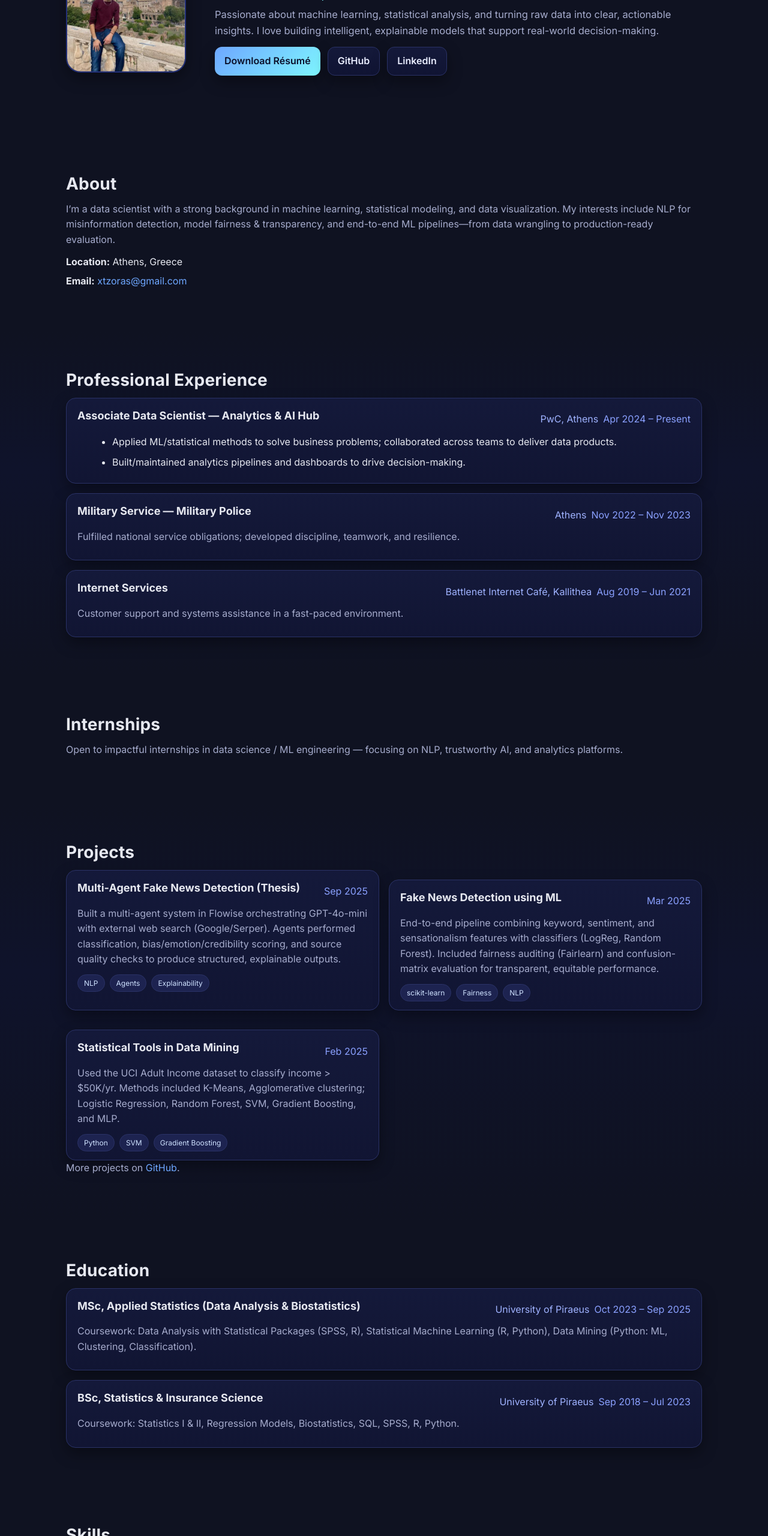
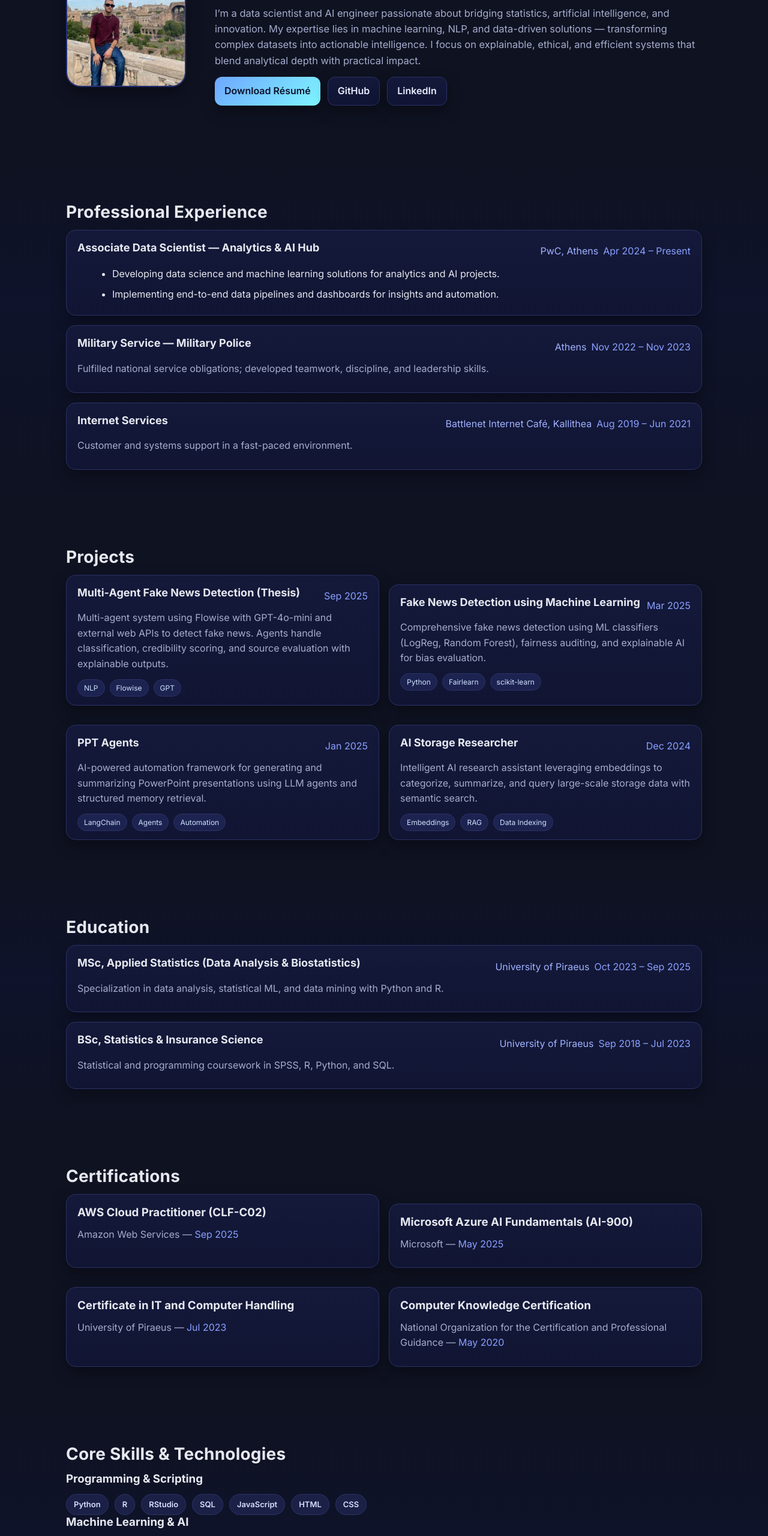
Before and after one commit to CHRISTOSTZORAS/CHRISTOSTZORAS.github.io, a plain HTML site: page index.html in a window 1280 px wide. Shown: the part 240-2800 px from the top of the page at 60% size. Drawn offline with Linux system fonts and the light colour scheme.

Commit message:
added certs

```diff
--- a/index.html
+++ b/index.html
@@ -3,27 +3,25 @@
 <head>
   <meta charset="utf-8" />
   <meta name="viewport" content="width=device-width, initial-scale=1" />
-  <title>Christos Tzoras | Data Scientist</title>
-  <meta name="description" content="Portfolio of Christos Tzoras — Data Scientist based in Athens, Greece." />
-  <link rel="preconnect" href="https://fonts.gstatic.com" crossorigin>
+  <title>Christos Tzoras | Data Scientist & AI Engineer</title>
+  <meta name="description" content="Portfolio of Christos Tzoras — Data Scientist, AI Engineer, and Machine Learning Engineer based in Athens, Greece." />
+  <link rel="icon" type="image/png" href="assets/favicon.png">
   <link href="https://fonts.googleapis.com/css2?family=Inter:wght@400;500;600;700&display=swap" rel="stylesheet">
   <link rel="stylesheet" href="style.css" />
 </head>
 <body>
 
-  <!-- ===== Sticky Navigation ===== -->
+  <!-- ===== Navigation ===== -->
   <header class="site-header">
     <nav class="nav container">
       <a class="brand" href="#top">CT</a>
-      <button class="nav-toggle" aria-label="Toggle navigation" onclick="document.body.classList.toggle('nav-open')">
-        ☰
-      </button>
+      <button class="nav-toggle" aria-label="Toggle navigation" onclick="document.body.classList.toggle('nav-open')">☰</button>
       <ul class="nav-menu">
         <li><a href="#about">About</a></li>
-        <li><a href="#experience">Professional Experience</a></li>
-        <li><a href="#internships">Internships</a></li>
+        <li><a href="#experience">Experience</a></li>
         <li><a href="#projects">Projects</a></li>
         <li><a href="#education">Education</a></li>
+        <li><a href="#certifications">Certifications</a></li>
         <li><a href="#skills">Skills</a></li>
         <li><a href="#contact">Contact</a></li>
       </ul>
@@ -34,43 +32,27 @@
   <section id="top" class="hero">
     <div class="container hero-grid">
       <div class="hero-media">
-        <!-- Replace the src with your real photo filename (in the same folder or /assets) -->
-        <img src="assets/christos.jpg" alt="Photo of Christos Tzoras" class="avatar">
+        <img src="assets/christos.jpg" alt="Christos Tzoras" class="avatar">
       </div>
       <div class="hero-copy">
         <h1>Christos Tzoras</h1>
-        <p class="subtitle">Data Scientist • Athens, Greece</p>
+        <p class="subtitle">Data Scientist · AI Engineer · Machine Learning Engineer</p>
         <p class="lead">
-          Passionate about machine learning, statistical analysis, and turning raw data into clear, actionable insights.
-          I love building intelligent, explainable models that support real-world decision-making.
+          I’m a data scientist and AI engineer passionate about bridging statistics, artificial intelligence,
+          and innovation. My expertise lies in machine learning, NLP, and data-driven solutions — transforming
+          complex datasets into actionable intelligence. I focus on explainable, ethical, and efficient systems
+          that blend analytical depth with practical impact.
         </p>
         <div class="hero-actions">
-          <!-- Put your actual PDF filename here (same folder): e.g., christos-tzoras-cv.pdf -->
           <a class="btn primary" href="christos-tzoras-cv.pdf" download>Download Résumé</a>
-          <a class="btn" href="https://github.com/CHRISTOSTZORAS" target="_blank" rel="noopener">GitHub</a>
-          <a class="btn" href="https://www.linkedin.com/in/christos-tzoras" target="_blank" rel="noopener">LinkedIn</a>
+          <a class="btn" href="https://github.com/CHRISTOSTZORAS" target="_blank">GitHub</a>
+          <a class="btn" href="https://www.linkedin.com/in/christos-tzoras" target="_blank">LinkedIn</a>
         </div>
       </div>
     </div>
   </section>
 
-  <!-- ===== About ===== -->
-  <section id="about" class="section">
-    <div class="container">
-      <h2>About</h2>
-      <p>
-        I’m a data scientist with a strong background in machine learning, statistical modeling, and data visualization.
-        My interests include NLP for misinformation detection, model fairness & transparency, and end-to-end ML pipelines—from
-        data wrangling to production-ready evaluation.
-      </p>
-      <ul class="meta">
-        <li><strong>Location:</strong> Athens, Greece</li>
-        <li><strong>Email:</strong> <a href="mailto:xtzoras@gmail.com">xtzoras@gmail.com</a></li>
-      </ul>
-    </div>
-  </section>
-
-  <!-- ===== Professional Experience ===== -->
+  <!-- ===== Experience ===== -->
   <section id="experience" class="section alt">
     <div class="container">
       <h2>Professional Experience</h2>
@@ -82,8 +64,8 @@
           <span class="date">Apr 2024 – Present</span>
         </header>
         <ul class="card-list">
-          <li>Applied ML/statistical methods to solve business problems; collaborated across teams to deliver data products.</li>
-          <li>Built/maintained analytics pipelines and dashboards to drive decision-making.</li>
+          <li>Developing data science and machine learning solutions for analytics and AI projects.</li>
+          <li>Implementing end-to-end data pipelines and dashboards for insights and automation.</li>
         </ul>
       </article>
 
@@ -93,7 +75,7 @@
           <span class="place">Athens</span>
           <span class="date">Nov 2022 – Nov 2023</span>
         </header>
-        <p class="card-note">Fulfilled national service obligations; developed discipline, teamwork, and resilience.</p>
+        <p class="card-note">Fulfilled national service obligations; developed teamwork, discipline, and leadership skills.</p>
       </article>
 
       <article class="card">
@@ -102,21 +84,13 @@
           <span class="place">Battlenet Internet Café, Kallithea</span>
           <span class="date">Aug 2019 – Jun 2021</span>
         </header>
-        <p class="card-note">Customer support and systems assistance in a fast-paced environment.</p>
+        <p class="card-note">Customer and systems support in a fast-paced environment.</p>
       </article>
     </div>
   </section>
 
-  <!-- ===== Internships ===== -->
-  <section id="internships" class="section">
-    <div class="container">
-      <h2>Internships</h2>
-      <p>Open to impactful internships in data science / ML engineering — focusing on NLP, trustworthy AI, and analytics platforms.</p>
-    </div>
-  </section>
-
   <!-- ===== Projects ===== -->
-  <section id="projects" class="section alt">
+  <section id="projects" class="section">
     <div class="container">
       <h2>Projects</h2>
       <div class="grid-2">
@@ -126,53 +100,53 @@
             <span class="date">Sep 2025</span>
           </header>
           <p>
-            Built a multi-agent system in Flowise orchestrating GPT-4o-mini with external web search (Google/Serper).
-            Agents performed classification, bias/emotion/credibility scoring, and source quality checks to produce
-            structured, explainable outputs.
+            Multi-agent system using Flowise with GPT-4o-mini and external web APIs to detect fake news.
+            Agents handle classification, credibility scoring, and source evaluation with explainable outputs.
           </p>
-          <div class="tags">
-            <span class="tag">NLP</span><span class="tag">Agents</span><span class="tag">Explainability</span>
-          </div>
+          <div class="tags"><span class="tag">NLP</span><span class="tag">Flowise</span><span class="tag">GPT</span></div>
         </article>
 
         <article class="card">
           <header class="card-head">
-            <h3>Fake News Detection using ML</h3>
+            <h3>Fake News Detection using Machine Learning</h3>
             <span class="date">Mar 2025</span>
           </header>
           <p>
-            End-to-end pipeline combining keyword, sentiment, and sensationalism features with classifiers
-            (LogReg, Random Forest). Included fairness auditing (Fairlearn) and confusion-matrix evaluation for
-            transparent, equitable performance.
+            Comprehensive fake news detection using ML classifiers (LogReg, Random Forest), fairness auditing,
+            and explainable AI for bias evaluation.
           </p>
-          <div class="tags">
-            <span class="tag">scikit-learn</span><span class="tag">Fairness</span><span class="tag">NLP</span>
-          </div>
+          <div class="tags"><span class="tag">Python</span><span class="tag">Fairlearn</span><span class="tag">scikit-learn</span></div>
         </article>
 
         <article class="card">
           <header class="card-head">
-            <h3>Statistical Tools in Data Mining</h3>
-            <span class="date">Feb 2025</span>
+            <h3>PPT Agents</h3>
+            <span class="date">Jan 2025</span>
           </header>
           <p>
-            Used the UCI Adult Income dataset to classify income &gt; $50K/yr. Methods included K-Means, Agglomerative
-            clustering; Logistic Regression, Random Forest, SVM, Gradient Boosting, and MLP.
+            AI-powered automation framework for generating and summarizing PowerPoint presentations
+            using LLM agents and structured memory retrieval.
           </p>
-          <div class="tags">
-            <span class="tag">Python</span><span class="tag">SVM</span><span class="tag">Gradient Boosting</span>
-          </div>
+          <div class="tags"><span class="tag">LangChain</span><span class="tag">Agents</span><span class="tag">Automation</span></div>
+        </article>
+
+        <article class="card">
+          <header class="card-head">
+            <h3>AI Storage Researcher</h3>
+            <span class="date">Dec 2024</span>
+          </header>
+          <p>
+            Intelligent AI research assistant leveraging embeddings to categorize, summarize,
+            and query large-scale storage data with semantic search.
+          </p>
+          <div class="tags"><span class="tag">Embeddings</span><span class="tag">RAG</span><span class="tag">Data Indexing</span></div>
         </article>
       </div>
-
-      <p class="more">
-        More projects on <a href="https://github.com/CHRISTOSTZORAS" target="_blank" rel="noopener">GitHub</a>.
-      </p>
     </div>
   </section>
 
   <!-- ===== Education ===== -->
-  <section id="education" class="section">
+  <section id="education" class="section alt">
     <div class="container">
       <h2>Education</h2>
 
@@ -182,10 +156,7 @@
           <span class="place">University of Piraeus</span>
           <span class="date">Oct 2023 – Sep 2025</span>
         </header>
-        <p class="card-note">
-          Coursework: Data Analysis with Statistical Packages (SPSS, R), Statistical Machine Learning (R, Python),
-          Data Mining (Python: ML, Clustering, Classification).
-        </p>
+        <p>Specialization in data analysis, statistical ML, and data mining with Python and R.</p>
       </article>
 
       <article class="card">
@@ -194,62 +165,106 @@
           <span class="place">University of Piraeus</span>
           <span class="date">Sep 2018 – Jul 2023</span>
         </header>
-        <p class="card-note">
-          Coursework: Statistics I &amp; II, Regression Models, Biostatistics, SQL, SPSS, R, Python.
-        </p>
+        <p>Statistical and programming coursework in SPSS, R, Python, and SQL.</p>
       </article>
     </div>
   </section>
 
+  <!-- ===== Certifications ===== -->
+  <section id="certifications" class="section">
+    <div class="container">
+      <h2>Certifications</h2>
+
+      <div class="grid-2">
+        <article class="card">
+          <h3>AWS Cloud Practitioner (CLF-C02)</h3>
+          <p>Amazon Web Services — <span class="date">Sep 2025</span></p>
+        </article>
+
+        <article class="card">
+          <h3>Microsoft Azure AI Fundamentals (AI-900)</h3>
+          <p>Microsoft — <span class="date">May 2025</span></p>
+        </article>
+
+        <article class="card">
+          <h3>Certificate in IT and Computer Handling</h3>
+          <p>University of Piraeus — <span class="date">Jul 2023</span></p>
+        </article>
+
+        <article class="card">
+          <h3>Computer Knowledge Certification</h3>
+          <p>National Organization for the Certification and Professional Guidance — <span class="date">May 2020</span></p>
+        </article>
+      </div>
+    </div>
+  </section>
 
   <!-- ===== Skills ===== -->
-  <section id="skills" class="section">
+  <section id="skills" class="section alt">
     <div class="container">
-      <h2>Skills</h2>
-      <div class="grid-3">
-        <div class="card">
-          <h3>Programming</h3>
-          <ul class="bullets">
-            <li>Python, R, SQL</li>
-            <li>SPSS</li>
-          </ul>
-        </div>
-        <div class="card">
-          <h3>ML & Analytics</h3>
-          <ul class="bullets">
-            <li>Modeling: LogReg, RF, SVM, GBM, MLP</li>
-            <li>Clustering, Classification, NLP</li>
-            <li>Fairness & Evaluation</li>
-          </ul>
-        </div>
-        <div class="card">
-          <h3>Tools</h3>
-          <ul class="bullets">
-            <li>Power BI, MS Office</li>
-            <li>Azure & Microsoft Fabric</li>
-            <li>Docker, Git/GitHub</li>
-          </ul>
+      <h2>Core Skills & Technologies</h2>
+
+      <div class="skill-group">
+        <h3>Programming & Scripting</h3>
+        <div class="chips">
+          <span class="chip blue">Python</span><span class="chip">R</span><span class="chip">RStudio</span>
+          <span class="chip">SQL</span><span class="chip yellow">JavaScript</span><span class="chip orange">HTML</span><span class="chip blue">CSS</span>
         </div>
       </div>
 
-      <div class="chips">
-        <span class="chip">AWS Cloud Practitioner (CLF-C02)</span>
-        <span class="chip">Azure AI-900</span>
-        <span class="chip">IT & Computer Handling (UoP)</span>
-        <span class="chip">Computer Knowledge (EOPPEP)</span>
+      <div class="skill-group">
+        <h3>Machine Learning & AI</h3>
+        <div class="chips">
+          <span class="chip">Azure AutoML</span><span class="chip red">PyTorch</span><span class="chip">scikit-learn</span>
+          <span class="chip orange">HuggingFace</span><span class="chip purple">OpenAI</span><span class="chip">Flowise</span>
+          <span class="chip">LangFlow</span><span class="chip">Agentic AI</span><span class="chip">RAG</span>
+          <span class="chip">Clustering</span><span class="chip">NLP</span><span class="chip">K-Means</span>
+        </div>
+      </div>
+
+      <div class="skill-group">
+        <h3>Cloud & DevOps</h3>
+        <div class="chips">
+          <span class="chip blue">Azure</span><span class="chip">AWS</span><span class="chip">Docker</span>
+          <span class="chip">CI/CD</span><span class="chip">Git</span><span class="chip">GitHub</span><span class="chip">DevContainers</span>
+        </div>
+      </div>
+
+      <div class="skill-group">
+        <h3>APIs / Backend</h3>
+        <div class="chips">
+          <span class="chip green">Django</span><span class="chip green">FastAPI</span><span class="chip orange">Postman</span>
+        </div>
+      </div>
+
+      <div class="skill-group">
+        <h3>Visualization Tools</h3>
+        <div class="chips">
+          <span class="chip yellow">Power BI</span><span class="chip blue">Matplotlib</span>
+          <span class="chip blue">Plotly</span><span class="chip">Seaborn</span><span class="chip blue">ggplot2</span>
+        </div>
+      </div>
+
+      <div class="skill-group">
+        <h3>Statistical Analysis</h3>
+        <div class="chips">
+          <span class="chip red">Regression Analysis</span><span class="chip red">Hypothesis Testing</span>
+          <span class="chip purple">Time Series</span><span class="chip purple">Bayesian Inference</span>
+          <span class="chip green">Predictive Modeling</span>
+        </div>
       </div>
     </div>
   </section>
 
   <!-- ===== Contact ===== -->
-  <section id="contact" class="section alt">
+  <section id="contact" class="section">
     <div class="container">
       <h2>Contact</h2>
       <div class="contact-grid">
         <div>
           <p><strong>Email:</strong> <a href="mailto:xtzoras@gmail.com">xtzoras@gmail.com</a></p>
-          <p><strong>GitHub:</strong> <a href="https://github.com/CHRISTOSTZORAS" target="_blank" rel="noopener">github.com/CHRISTOSTZORAS</a></p>
-          <p><strong>LinkedIn:</strong> <a href="https://www.linkedin.com/in/christos-tzoras" target="_blank" rel="noopener">linkedin.com/in/christos-tzoras</a></p>
+          <p><strong>GitHub:</strong> <a href="https://github.com/CHRISTOSTZORAS" target="_blank">github.com/CHRISTOSTZORAS</a></p>
+          <p><strong>LinkedIn:</strong> <a href="https://www.linkedin.com/in/christos-tzoras" target="_blank">linkedin.com/in/christos-tzoras</a></p>
         </div>
         <div>
           <p><strong>Languages:</strong> Greek (Native), English (Fluent), Deutsch (Intermediate)</p>
@@ -265,13 +280,9 @@
     </div>
   </footer>
 
-  <!-- Tiny helper script for current year + mobile nav -->
   <script>
     document.getElementById('y').textContent = new Date().getFullYear();
-    // Close mobile menu on link click
-    document.querySelectorAll('.nav-menu a').forEach(a => {
-      a.addEventListener('click', () => document.body.classList.remove('nav-open'));
-    });
+    document.querySelectorAll('.nav-menu a').forEach(a => a.addEventListener('click', () => document.body.classList.remove('nav-open')));
   </script>
 </body>
 </html>
```
